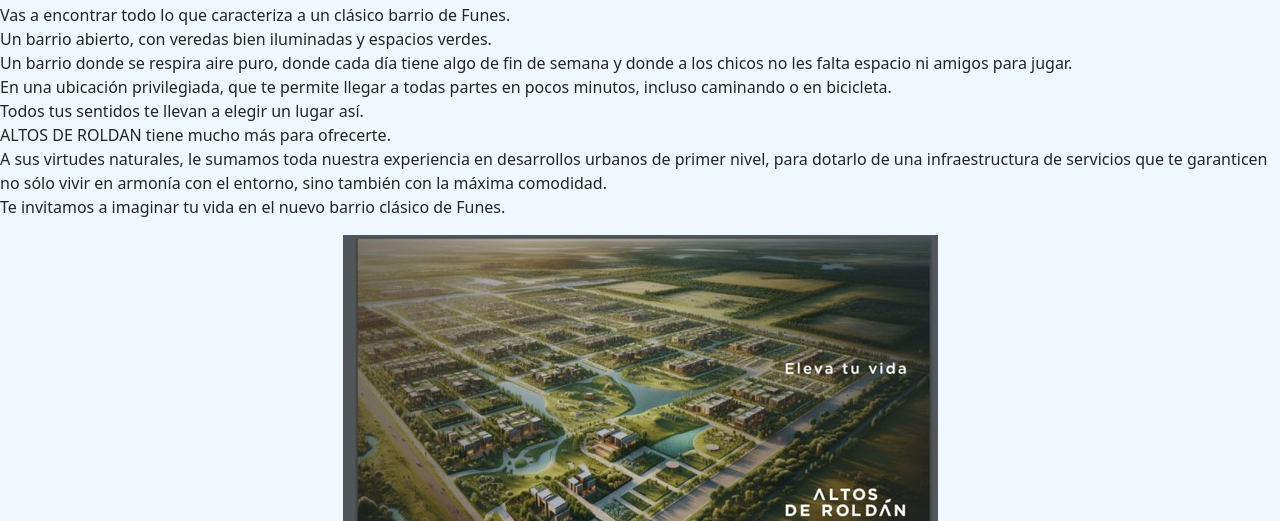
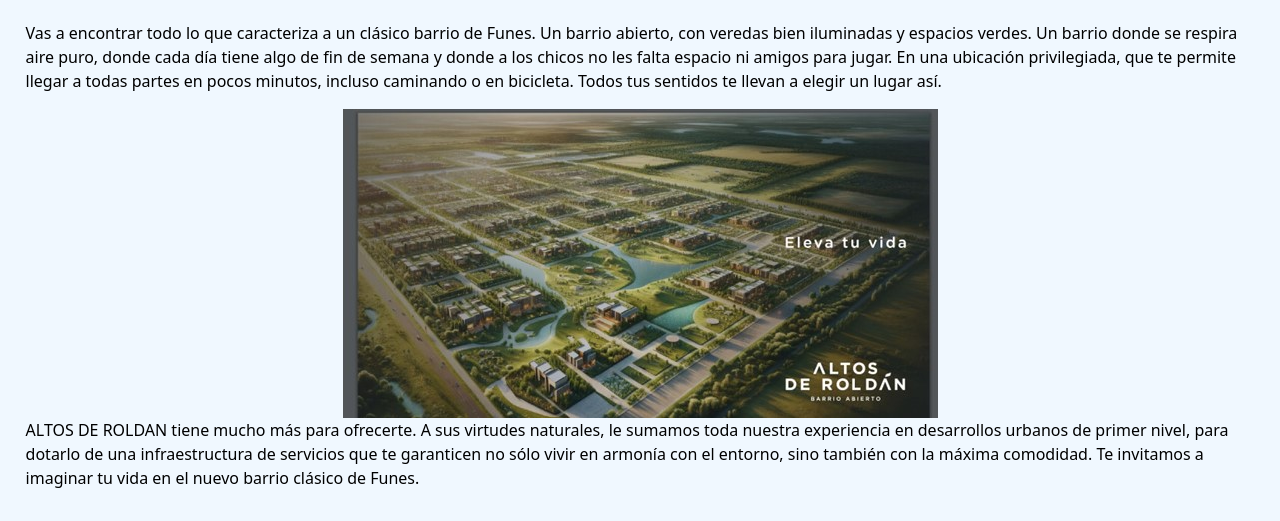
Before and after one commit to soficripo/mi_repositorio, a plain HTML site: page html/ubicacion.html in a window 1280 px wide. Shown: the part 279-800 px from the top of the page. Drawn offline with nearby package versions, Linux system fonts and the light colour scheme.

Commit message:
proyecto

```diff
--- a/SCSS/_cuerpo.scss
+++ b/SCSS/_cuerpo.scss
@@ -27,7 +27,9 @@
 .ubicacion {
    flex-wrap: wrap;
    display: flex;
-   justify-content: space-evenly;
+   color: black;
+   margin: 2%;
+   justify-content: center;
 }
 
 .productos {
@@ -35,21 +37,3 @@
    display: flex;
    justify-content: space-evenly;
 }
-
-p ul {
-   flex-wrap: wrap;
-   padding-left: 2%;
- }
-
- body p {
-   flex-wrap: wrap;
- }
-
- div {
-   flex-wrap: wrap;
- }
-
- body ul {
-   flex-wrap: wrap;
-   list-style-type: square;
- }
--- a/html/ubicacion.html
+++ b/html/ubicacion.html
@@ -50,25 +50,27 @@
 
 
   <h1>Elegí un lugar dónde tu vida se eleva</h1>
-
   <div class="ubicacion">
     <p>
       Vas a encontrar todo lo que caracteriza a un clásico barrio de Funes.
-      <br>Un barrio abierto, con veredas bien iluminadas y espacios verdes.
-      <br>Un barrio donde se respira aire puro, donde cada día tiene algo de fin de semana y donde a los
+      Un barrio abierto, con veredas bien iluminadas y espacios verdes.
+      Un barrio donde se respira aire puro, donde cada día tiene algo de fin de semana y donde a los
       chicos no les falta espacio ni amigos para jugar.
-      <br>En una ubicación privilegiada, que te permite llegar a todas partes en pocos minutos, incluso
+      En una ubicación privilegiada, que te permite llegar a todas partes en pocos minutos, incluso
       caminando o en bicicleta.
-      <br>Todos tus sentidos te llevan a elegir un lugar así.
-      <br>ALTOS DE ROLDAN tiene mucho más para ofrecerte.
-      <br>A sus virtudes naturales, le sumamos toda nuestra experiencia en desarrollos urbanos de primer
-      nivel, para dotarlo de una infraestructura de servicios que te garanticen no sólo vivir en armonía con el
-      entorno, sino también con la máxima comodidad.
-      <br>Te invitamos a imaginar tu vida en el nuevo barrio clásico de Funes.
+      Todos tus sentidos te llevan a elegir un lugar así.
     </p>
 
-  <div class="imagen-ubicacion"><img src="../imagenes/Ubicacion.jpg" alt="Ubicacion"></div>
-</div>
+    <div class="imagen-ubicacion"><img src="../imagenes/Ubicacion.jpg" alt="Ubicacion"></div>
+
+    <p>
+      ALTOS DE ROLDAN tiene mucho más para ofrecerte.
+      A sus virtudes naturales, le sumamos toda nuestra experiencia en desarrollos urbanos de primer nivel, para dotarlo
+      de una infraestructura de servicios que te garanticen no sólo vivir en armonía con el entorno, sino también con la
+      máxima comodidad.
+      Te invitamos a imaginar tu vida en el nuevo barrio clásico de Funes.
+    </p>
+  </div>
 
 
   <footer>
```
Also changed, not shown: html/desarrollodeconcepto.html (+0 -1 lines), CSS/styles.css.
